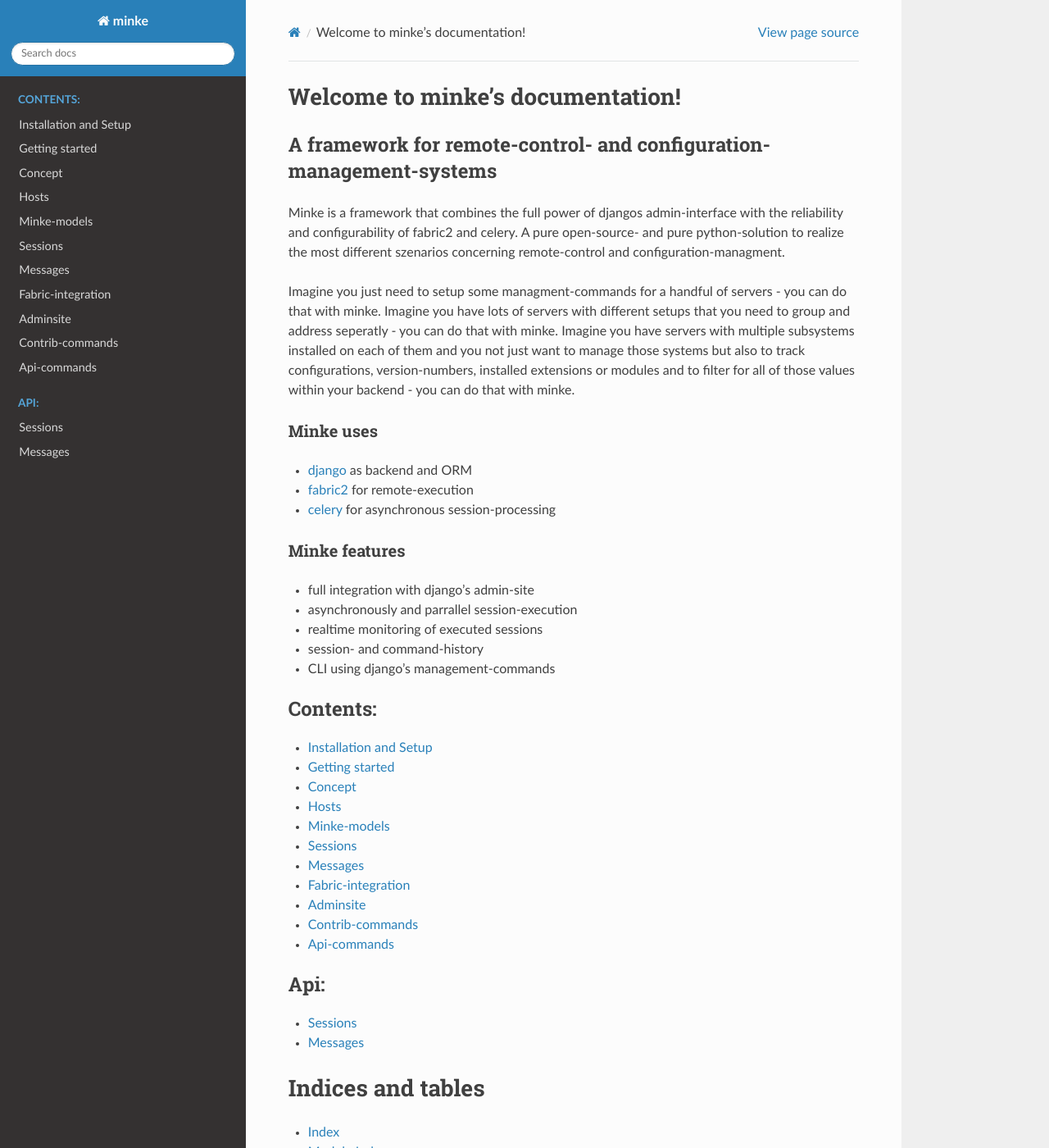
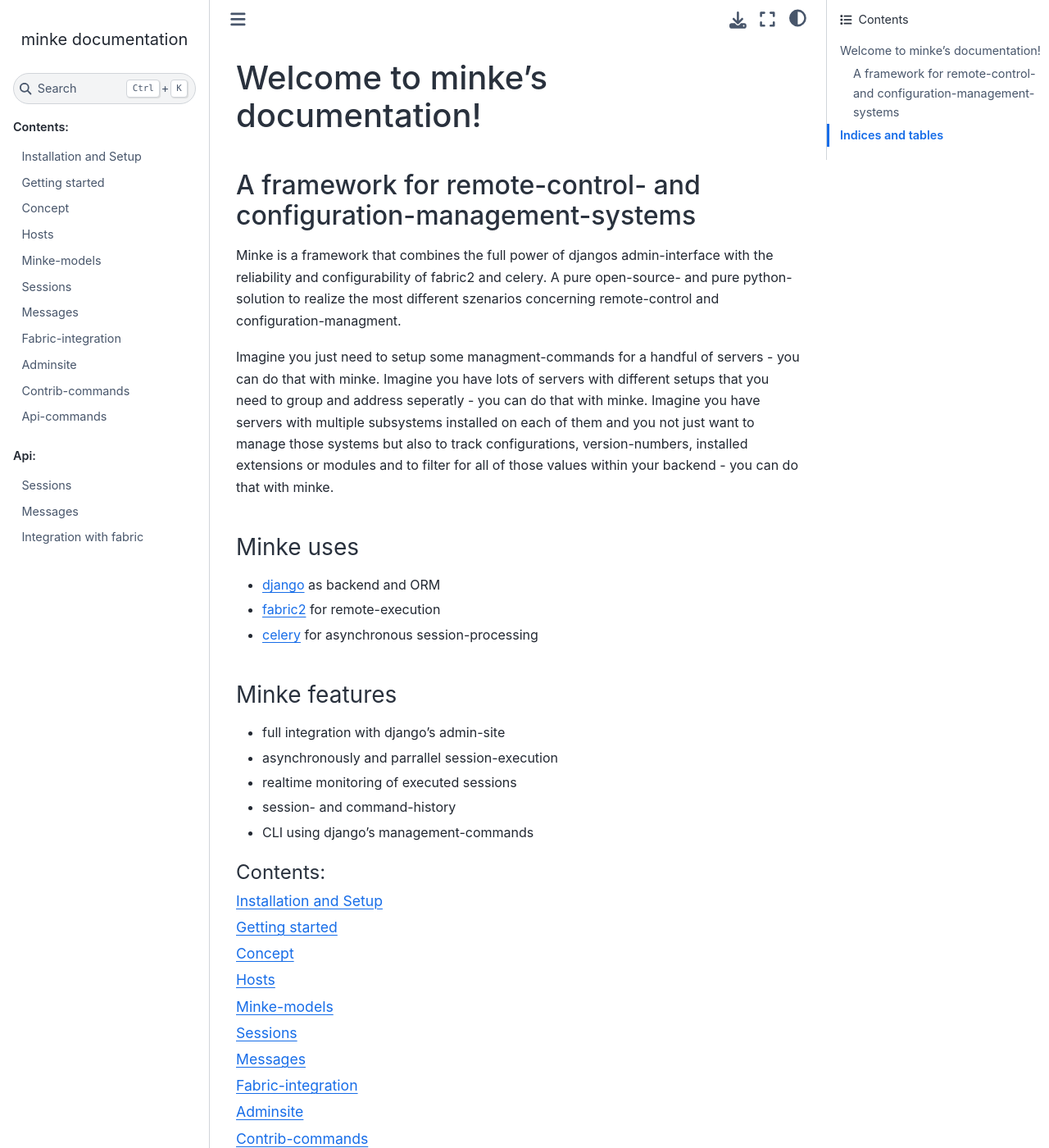
Before and after one commit to thomst/django-minke, a Sphinx documentation site: the page built from docs/source/index.rst, in a window 1280 px wide and 1400 px high. Shown: the whole window at 82% size. Built offline with Sphinx 7.4.7 and the Sphinx Book theme 1.1.4, drawn with Linux system fonts in a browser that asks for light colours; some of the changed text lies outside the part shown.

Commit message:
added fabrictools to docs and changed theme

```diff
--- a/docs/requirements.txt
+++ b/docs/requirements.txt
@@ -1,8 +1,7 @@
 mysqlclient>=1.4.2
-Sphinx>=2.2.0
-sphinxcontrib-napoleon>=0.7
+Sphinx<5,>=3.5.4
+sphinx-book-theme
 Django>=1.11,<3.0
 fabric2>=2.4.0
 celery>=4.2.2
 djangorestframework>=3.9.2
-sphinx-rtd-theme>=0.4.3
--- /dev/null
+++ b/docs/source/api/fabrictools.rst
@@ -0,0 +1,5 @@
+Integration with fabric
+=======================
+
+.. autoclass:: minke.fabrictools.FabricConfig
+    :members:
--- a/docs/source/conf.py
+++ b/docs/source/conf.py
@@ -35,7 +35,7 @@
     'sphinx.ext.autodoc',
     'sphinx.ext.autosummary',
     'sphinx.ext.intersphinx',
-    'sphinxcontrib.napoleon',
+    'sphinx.ext.napoleon',
 ]
 
 # Add any paths that contain templates here, relative to this directory.
@@ -52,7 +52,7 @@
 # The theme to use for HTML and HTML Help pages.  See the documentation for
 # a list of builtin themes.
 #
-html_theme = 'sphinx_rtd_theme'
+html_theme = 'sphinx_book_theme'
 
 # Add any paths that contain custom static files (such as style sheets) here,
 # relative to this directory. They are copied after the builtin static files,
@@ -67,8 +67,8 @@
 intersphinx_mapping = {
     'django': ('https://docs.djangoproject.com/en/dev/', 'http://docs.djangoproject.com/en/dev/_objects/'),
     'fabric': ('https://docs.fabfile.org/en/latest/', 'https://docs.fabfile.org/en/latest/objects.inv'),
-    'invoke': ('http://docs.pyinvoke.org/en/latest/', 'http://docs.pyinvoke.org/en/latest/objects.inv'),
-    'celery': ('https://docs.celeryproject.org/en/latest/', 'https://docs.celeryproject.org/en/latest/objects.inv'),
+    'invoke': ('http://docs.pyinvoke.org/en/latest/', 'https://docs.pyinvoke.org/en/latest/objects.inv'),
+    'celery': ('https://docs.celeryproject.org/en/latest/', 'https://docs.celeryq.dev/en/latest/objects.inv'),
     }
 
 # numpydoc-configuration (not needed)
--- a/docs/source/index.rst
+++ b/docs/source/index.rst
@@ -58,6 +58,7 @@
 
    api/sessions
    api/messages
+   api/fabrictools
 
 
 
```
